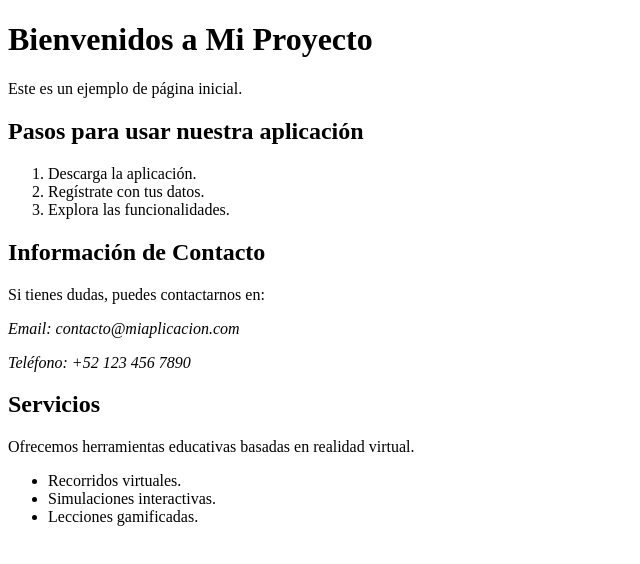
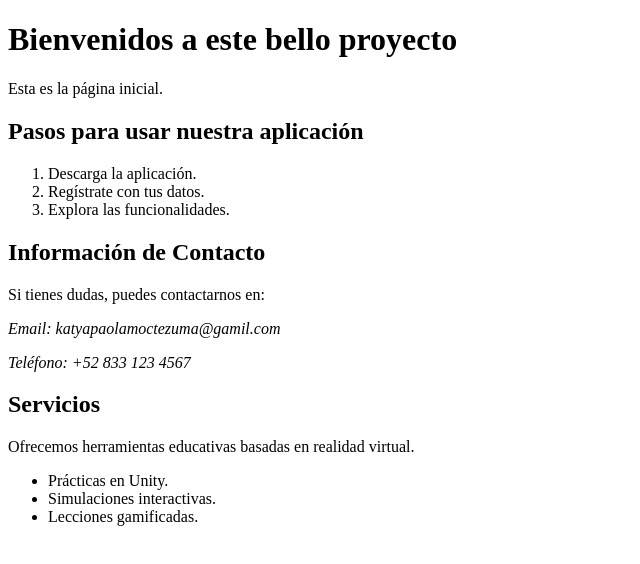
Before and after one commit to KatyaMoctezuma/Curso-de-HTML--JS_TrabajoDante, a plain HTML site: page Trabajo_Dante/HTML5/index.html in a window 1280 px wide. Shown: the whole page, without its empty margins (0-640 px from the left). Drawn offline with Linux system fonts and the light colour scheme.

Commit message:
Update index.html

```diff
--- a/Trabajo_Dante/HTML5/index.html
+++ b/Trabajo_Dante/HTML5/index.html
@@ -7,8 +7,8 @@
 </head>
 <body>
     <header id="main-header" class="header">
-        <h1 class="main-title">Bienvenidos a Mi Proyecto</h1>
-        <p class="subtitle">Este es un ejemplo de página inicial.</p>
+        <h1 class="main-title">Bienvenidos a este bello proyecto</h1>
+        <p class="subtitle">Esta es la página inicial.</p>
     </header>
 
     <section id="steps-section" class="content-section">
@@ -24,8 +24,8 @@
         <h2 class="section-title">Información de Contacto</h2>
         <p class="paragraph">Si tienes dudas, puedes contactarnos en:</p>
         <address class="contact-info">
-            <p class="email">Email: contacto@miaplicacion.com</p>
-            <p class="phone">Teléfono: +52 123 456 7890</p>
+            <p class="email">Email: katyapaolamoctezuma@gamil.com</p>
+            <p class="phone">Teléfono: +52 833 123 4567</p>
         </address>
     </section>
 
@@ -33,7 +33,7 @@
         <h2 class="section-title">Servicios</h2>
         <p class="paragraph">Ofrecemos herramientas educativas basadas en realidad virtual.</p>
         <ul class="unordered-list">
-            <li class="list-item">Recorridos virtuales.</li>
+            <li class="list-item">Prácticas en Unity.</li>
             <li class="list-item">Simulaciones interactivas.</li>
             <li class="list-item">Lecciones gamificadas.</li>
         </ul>
```
